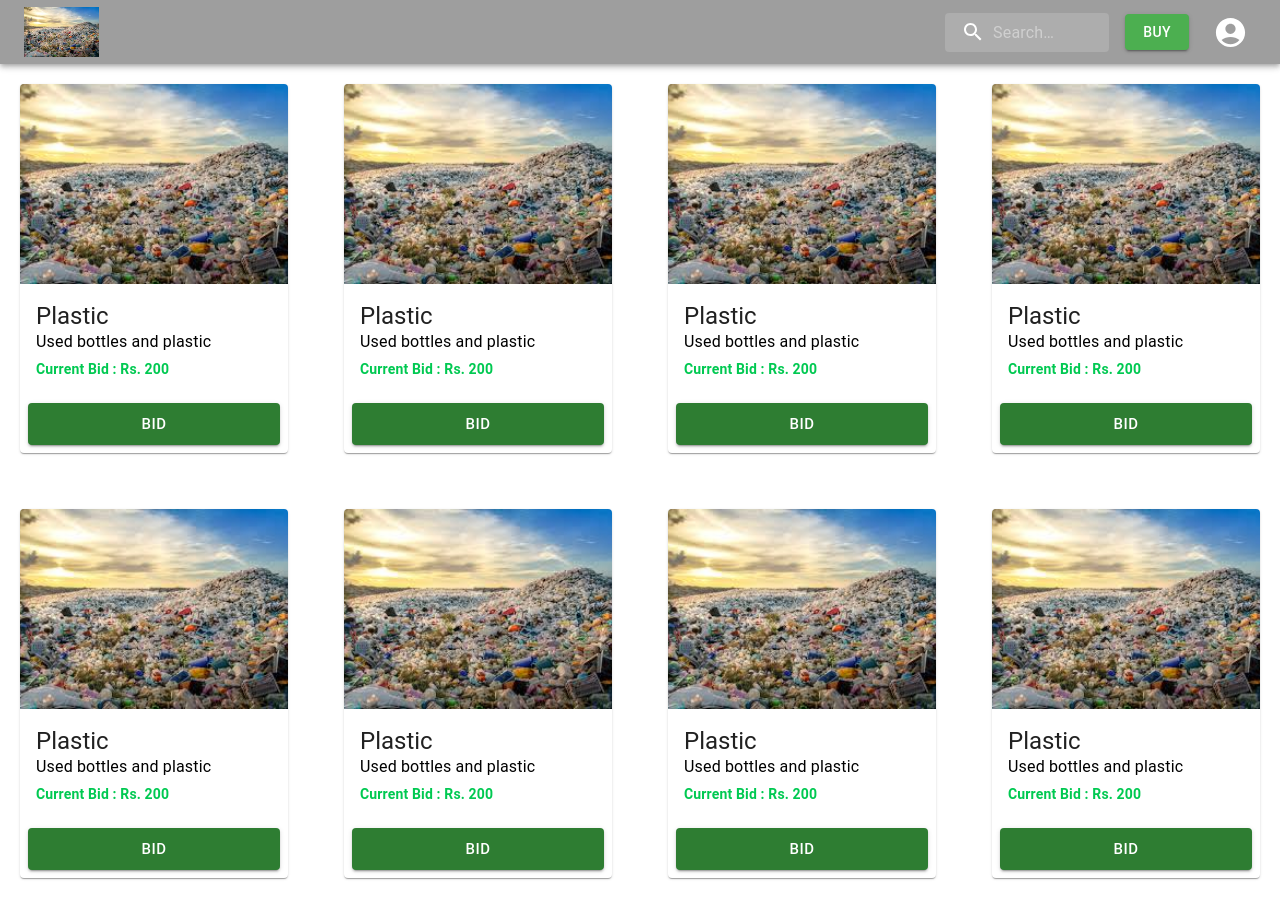
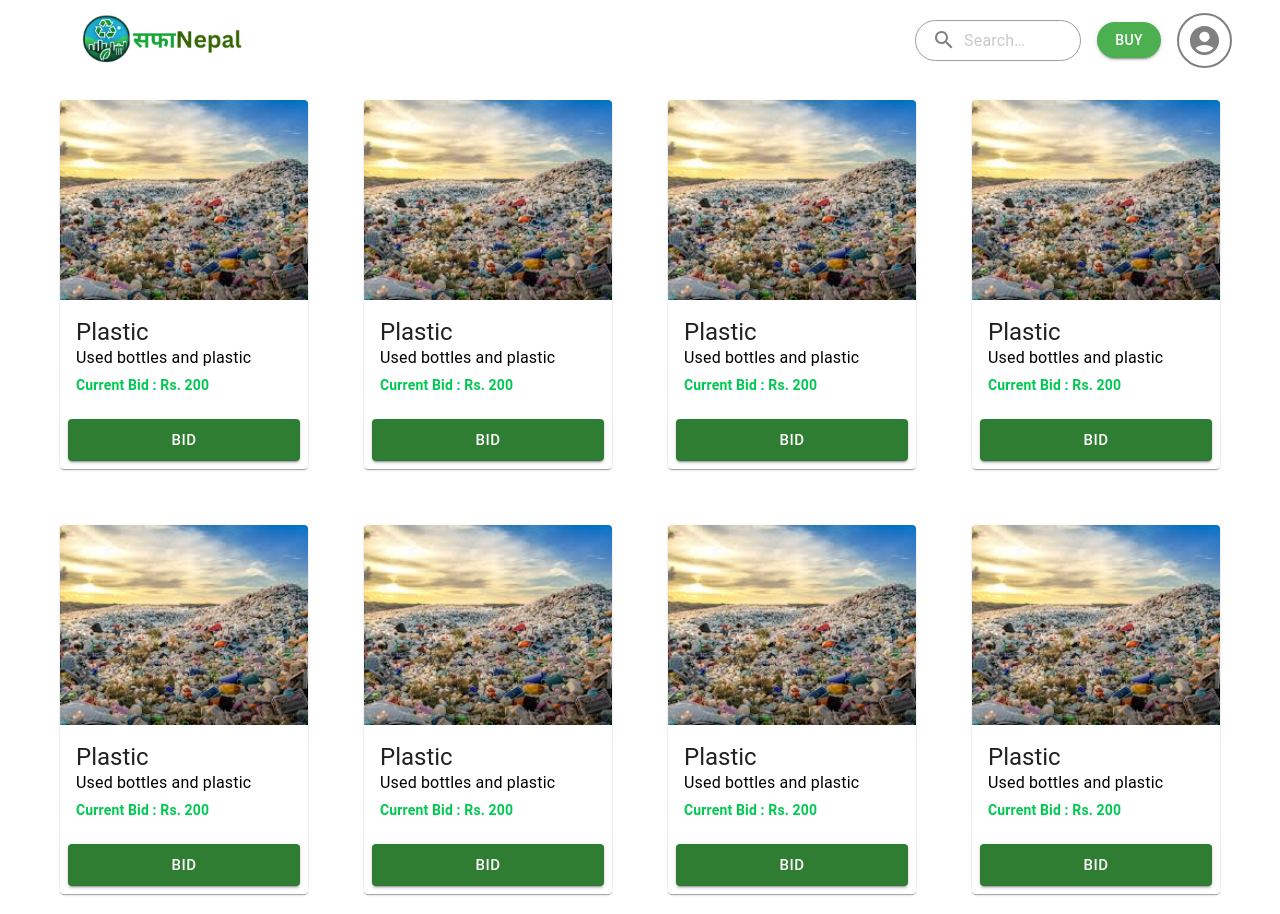
Before and after one commit to BimochanBhattarai/Null-Pointer-Frontend, a React (Vite) app: page /products in a window 1280 px wide. Built offline with nearby package versions, Linux system fonts and the light colour scheme.

Commit message:
enhanced navbar

```diff
--- a/src/App.jsx
+++ b/src/App.jsx
@@ -6,7 +6,9 @@ function App() {
   return (
     <>
       <Router>
+        <div className='px-10'>
         <MyRoutes />
+        </div>
       </Router>
     </>
   );
--- a/src/Navbar/Navbar.jsx
+++ b/src/Navbar/Navbar.jsx
@@ -19,15 +19,16 @@ import { styled, alpha } from '@mui/material/styles';
 // Styled Search Component
 const Search = styled('div')(({ theme }) => ({
     position: 'relative',
-    borderRadius: theme.shape.borderRadius,
+    borderRadius: '25px', // More rounded corners
     backgroundColor: alpha(theme.palette.common.white, 0.15),
+    border: `1px solid ${theme.palette.grey[500]}`,
     '&:hover': {
         backgroundColor: alpha(theme.palette.common.white, 0.25),
     },
     marginLeft: 0,
     width: '100%',
     [theme.breakpoints.up('sm')]: {
-        marginLeft: theme.spacing(1),
+        marginLeft: theme.spacing(2),
         width: 'auto',
     },
 }));
@@ -50,9 +51,9 @@ const StyledInputBase = styled(InputBase)(({ theme }) => ({
         transition: theme.transitions.create('width'),
         width: '100%',
         [theme.breakpoints.up('sm')]: {
-            width: '12ch', // Smaller width for small screens
+            width: '12ch',
             '&:focus': {
-                width: '20ch', // Expands on focus
+                width: '20ch',
             },
         },
     },
@@ -106,20 +107,34 @@ const Navbar = () => {
     };
 
     return (
-        <AppBar position="static" sx={{ backgroundColor: 'grey.500' }}>
-            <Toolbar>
+
+        <AppBar position="static" sx={{ background: 'transparent', boxShadow: 'none', py: 1, mx: 2 }}
+        >
+            <Toolbar sx={{ display: 'flex', justifyContent: 'space-between', width: '100%' }}>
                 {/* Logo */}
-                <Typography variant="h6" noWrap component="div" sx={{ flexGrow: 1, display: { xs: 'none', sm: 'block' } }}>
-                    <img src="/image.png" alt="Logo" style={{ width: 'auto', height: '50px' }} />
+                <Typography
+                    variant="h6"
+                    noWrap
+                    component="div"
+                    sx={{ flexGrow: 1, display: { xs: 'none', sm: 'block' } }}
+                >
+                    <img
+                        src="/safanepal.png"
+                        alt="Logo"
+                        style={{ width: 'auto', height: '50px', borderRadius: '10px' }} // Rounded logo
+                    />
                 </Typography>
-
 
                 {/* Search */}
                 <Search sx={{ flexGrow: isSmallScreen ? 1 : 0 }}>
                     <SearchIconWrapper>
-                        <SearchIcon />
+                        <SearchIcon sx={{ color: 'gray' }} /> {/* White icon */}
                     </SearchIconWrapper>
-                    <StyledInputBase placeholder="Search…" inputProps={{ 'aria-label': 'search' }} />
+                    <StyledInputBase
+                        placeholder="Search…"
+                        inputProps={{ 'aria-label': 'search' }}
+                        sx={{ color: 'gray' }} // White text
+                    />
                 </Search>
 
                 {/* Buy/Sell Dropdown */}
@@ -130,6 +145,7 @@ const Navbar = () => {
                             onClick={handleClick}
                             sx={{
                                 marginLeft: 2,
+                                borderRadius: '25px', // Rounded button
                                 backgroundColor:
                                     selectedOption === 'Buy'
                                         ? '#4caf50'
@@ -176,7 +192,15 @@ const Navbar = () => {
 
                 {/* User Avatar */}
                 <IconButton
-                    sx={{ marginLeft: 2, color: 'white' }}
+                    sx={{
+                        marginLeft: 2,
+                        color: 'gray',
+                        border: '2px solid gray', // Circular border
+                        borderRadius: '50%',
+                        '&:hover': {
+                            backgroundColor: alpha(theme.palette.common.white, 0.1), // Hover effect
+                        },
+                    }}
                     onClick={handleUserMenuOpen}
                 >
                     <AccountCircle fontSize="large" />
```
Also changed, not shown: public/safanepal.png.
